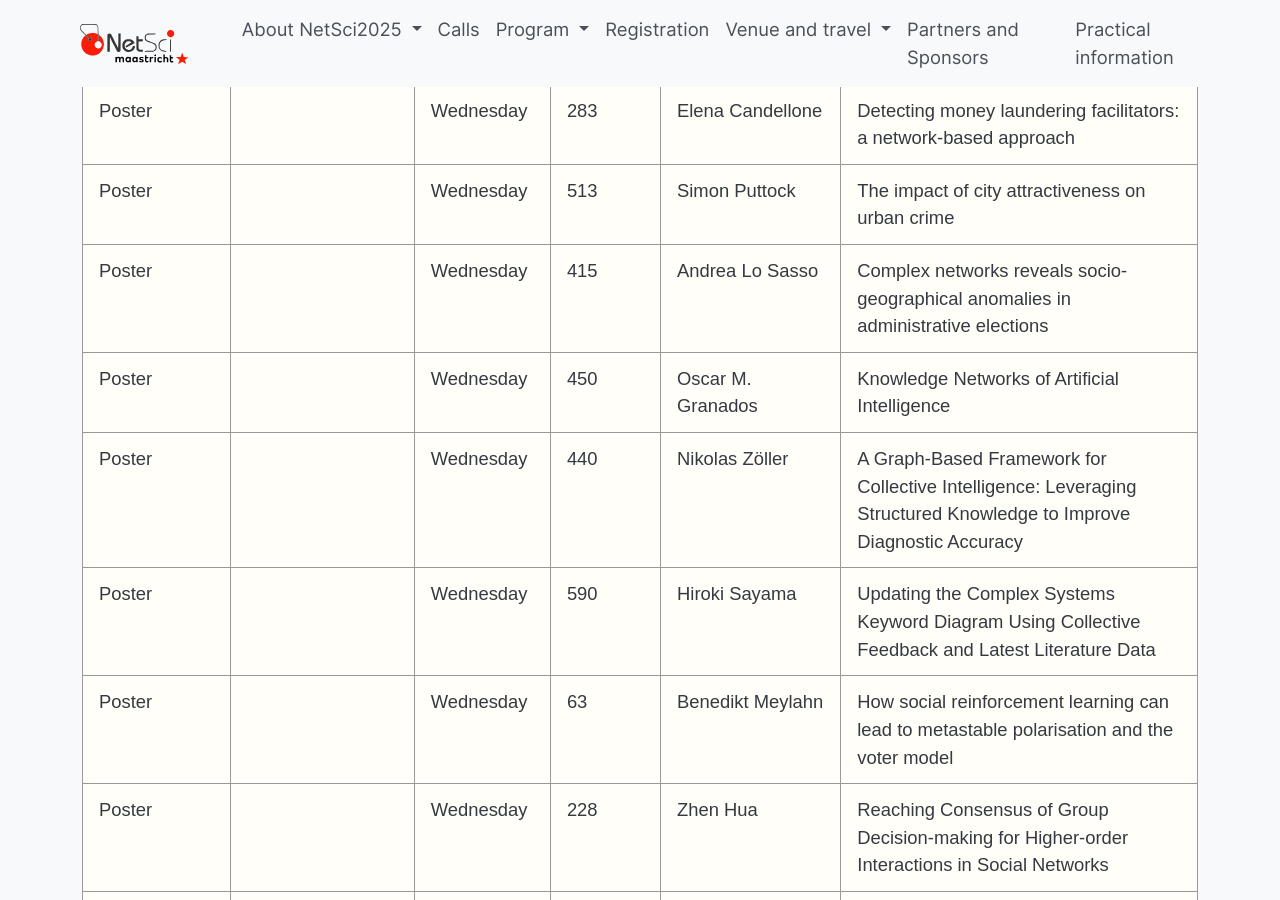
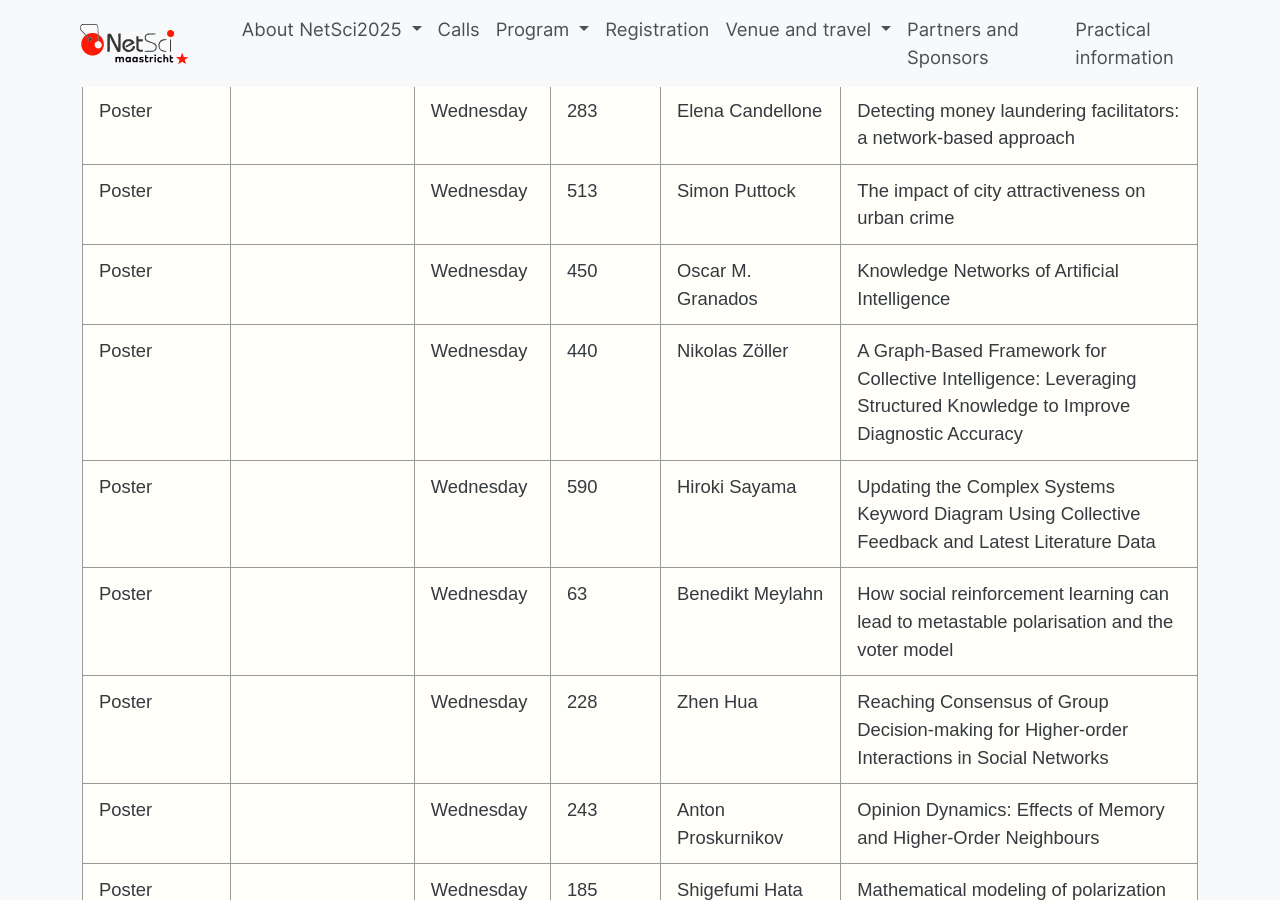
Before and after one commit to NetSci2025/netsci2025.github.io, a Jekyll site: the page built from all.md, in a window 1280 px wide and 900 px high, scrolled down 25287 px. Built offline with Jekyll 4.4.1, drawn with Linux system fonts in a browser that asks for light colours.

Commit message:
Update all.yml

```diff
--- a/_data/all.yml
+++ b/_data/all.yml
@@ -1702,13 +1702,6 @@
 - Contribution_type: Poster
   Session_name: ''
   Time: Wednesday
-  Abstract_ID: 415
-  Presenter: Andrea Lo Sasso
-  Contribution_title: Complex networks reveals socio-geographical anomalies in administrative
-    elections
-- Contribution_type: Poster
-  Session_name: ''
-  Time: Wednesday
   Abstract_ID: 450
   Presenter: Oscar M. Granados
   Contribution_title: Knowledge Networks of Artificial Intelligence
```
